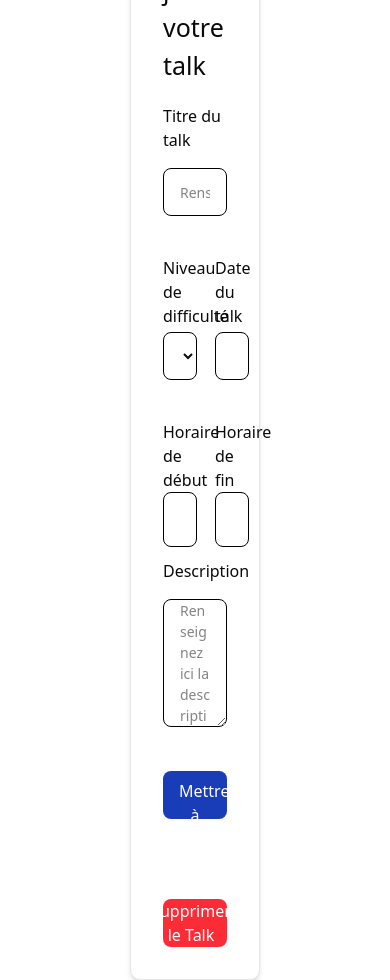
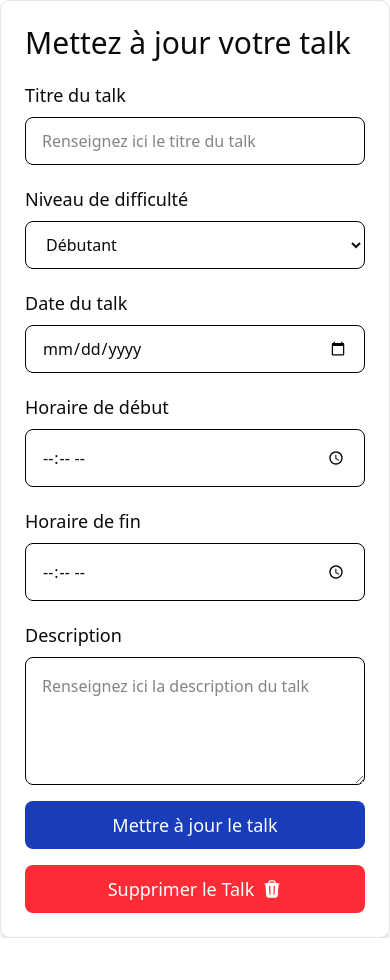
Before and after one commit to DFarau/Projet-Talk-Master-Front, a Next.js app: page /talks/update in a window 390 px wide. After the commit the page ends 938 px from the top, so only its background shows below. Built offline with nearby package versions, Linux system fonts and the light colour scheme.

Commit message:
feat: responsive fot login, form and admin pages

```diff
--- a/src/app/login/page.tsx
+++ b/src/app/login/page.tsx
@@ -2,7 +2,7 @@ import AuthForm from "@/components/AuthForm";
 
 export default function LoginPage() {
   return (
-    <div className="flex flex-col items-center justify-center min-h-screen bg-white">
+    <div className="flex flex-col items-center justify-center min-h-screen bg-white w-full">
       <AuthForm type="login" />
     </div>
   );
--- a/src/app/register/page.tsx
+++ b/src/app/register/page.tsx
@@ -2,7 +2,7 @@ import AuthForm from "@/components/AuthForm";
 
 export default function RegisterPage() {
   return (
-    <div className="flex flex-col items-center justify-center min-h-screen bg-white">
+    <div className="flex flex-col items-center justify-center bg-white w-full">
       <AuthForm type="register" />
     </div>
   );
--- a/src/app/talks/create/page.tsx
+++ b/src/app/talks/create/page.tsx
@@ -2,7 +2,7 @@ import TalkForm from "@/components/TalkForm";
 
 export default function TalkPage() {
   return (
-    <div className="flex flex-col w-full items-center justify-center min-h-screen bg-white">
+    <div className="flex flex-col w-full items-center md:justify-center md:min-h-screen bg-white">
       <TalkForm type="create" />
     </div>
   );
--- a/src/app/talks/manage/page.tsx
+++ b/src/app/talks/manage/page.tsx
@@ -5,9 +5,9 @@ import TalkList from "@/components/talkslist";
 export default function TalkPage() {
     const isAdmin = true;
   return (
-    <div className="flex flex-col w-full items-center justify-center  bg-white p-5">
-        <div className="w-3/4 flex flex-col h-100 items-start justify-start gap-2" >
-            <h1 className="text-2xl font-bold mb-4">Gestion des Talks</h1>
+    <div className="flex flex-col w-full md:text-start  items-center justify-center  bg-white md:p-5">
+        <div className="w-full md:w-3/4 flex flex-col md:h-100 items-center md:items-start md:justify-start gap-3 md:gap-2 p-3 md:p-0" >
+            <h1 className="text-3xl md:text-2xl font-bold mb-4">Gestion des Talks</h1>
             <p className="text-gray-700 mb-4">{isAdmin ? "Gérez ici l'ensemble des talks." : "Retrouvez ici tous talks et propositions de talk."}</p>
             <TalkList type="admin"/>
 
--- a/src/components/TalkForm.tsx
+++ b/src/components/TalkForm.tsx
@@ -13,30 +13,33 @@ const TalkForm: React.FC<TalkFormProps> = ({ type }) => {
   const isUpdate = type === "update";
 
   return (
-    <div className="flex h-screen bg-white w-full justify-center items-center">
-      <div className="flex items-center justify-center w-1/3">
-        <div className="bg-white shadow-md border rounded-lg p-8 w-full max-w-md ">
-          <h1 className="font-medium text-[25px]  mb-5">{isCreate ? "Proposez un nouveau talk" : "Mettez à jour votre talk"}</h1>
+    <div className="flex md:h-screen bg-white w-full justify-center items-center">
+      <div className="flex items-center justify-center w-full md:w-1/3">
+        <div className="bg-white shadow-md border rounded-lg p-6 md:p-8 w-full max-w-md ">
+          <h1 className="font-medium text-3xl md:text-2xl  mb-5">{isCreate ? "Proposez un nouveau talk" : "Mettez à jour votre talk"}</h1>
 
           <form className="space-y-4">
-            <div className="flex flex-col gap-3">
-              <label htmlFor="title" className="block text-[16px] font-normal w-full ">
+            <div className="flex flex-col gap-5">
+              <div className="flex flex-col w-full gap-2">
+                  <label htmlFor="title" className="block text-lg md:text-md font-normal w-full ">
                     Titre du talk
                   </label>
                   <input
                     type="text"
                     id="title"
-                className="mt-1 mb-7 block w-full h-12 px-4 rounded-md border border-black focus:border-blue-600 focus:ring-blue-600 text-[14px]"
+                    className=" block w-full h-12 px-4 rounded-md border border-black focus:border-blue-600 focus:ring-blue-600 text-md  md:text-sm"
                     placeholder="Renseignez ici le titre du talk"
                   />
-              <div className="flex w-full flex-row items-center justify-between gap-5">
-                  <div className="flex flex-col w-1/2">
-                    <label htmlFor="level" className="block text-[16px] font-normal">
+              </div>
+
+                <div className="flex w-full flex-col md:flex-row md:items-center md:justify-between gap-5">
+                    <div className="flex flex-col w-full md:w-1/2 gap-2">
+                      <label htmlFor="level" className="block text-lg md:text-md font-normal">
                         Niveau de difficulté
                       </label>
                       <select
                         id="level"
-                      className="mt-1 mb-7 block w-full h-12 px-4 rounded-md border border-black focus:border-blue-600 focus:ring-blue-600 text-[14px]"
+                        className="block w-full h-12 px-4 rounded-md border border-black focus:border-blue-600 focus:ring-blue-600 text-md  md:text-sm"
                       >
                         <option value="beginner">Débutant</option>
                         <option value="intermediate">Intermédiaire</option>
@@ -44,21 +47,21 @@ const TalkForm: React.FC<TalkFormProps> = ({ type }) => {
                       </select>
                     </div>
 
-                  <div className="flex flex-col w-1/2">
-                    <label htmlFor="date" className="block text-[16px] font-normal">
+                    <div className="flex flex-col w-full md:w-1/2 gap-2">
+                      <label htmlFor="date" className="block text-lg md:text-md font-normal">
                         Date du talk
                       </label>
                       <input
                         type="date"
                         id="date"
-                      className="mt-1 mb-7 block w-full h-12 px-4 rounded-md border border-black focus:border-blue-600 focus:ring-blue-600 text-[14px]"
+                        className=" block w-full h-12 px-4 rounded-md border border-black focus:border-blue-600 focus:ring-blue-600 text-md  md:text-sm"
                         />
                     </div>
                 </div>
 
-              <div className="flex w-full flex-row items-center justify-between gap-5">
-                <div className="flex flex-col w-1/2 ">
-                  <label htmlFor="start" className="text-[16px] font-normal">
+                <div className="flex w-full flex-col md:flex-row md:items-center md:justify-between gap-5">
+                  <div className="flex flex-col w-full md:w-1/2 gap-2">
+                    <label htmlFor="start" className="text-lg md:text-md font-normal">
                     Horaire de début
                     </label>
                     <input
@@ -66,35 +69,39 @@ const TalkForm: React.FC<TalkFormProps> = ({ type }) => {
                     id="start"
                     min="09:00"
                     max="19:00"
-                  className="w-full p-4 rounded-md border border-black focus:border-blue-600 focus:ring-blue-600 text-[14px]"
+                    className="w-full p-4 rounded-md border border-black focus:border-blue-600 focus:ring-blue-600 text-md  md:text-sm"
                     />
                   </div>
-                <div className="flex flex-col w-1/2 ">
-                <label htmlFor="end" className="text-[16px] font-normal">
+                  <div className="flex flex-col w-full md:w-1/2  gap-2">
+                  <label htmlFor="end" className="text-lg md:text-md font-normal">
                       Horaire de fin
                     </label>
                     <input
                       type ="time"
                       id="end"
-                    className="w-full p-4 rounded-md border border-black focus:border-blue-600 focus:ring-blue-600 text-[14px]"
+                      className="w-full p-4 rounded-md border border-black focus:border-blue-600 focus:ring-blue-600 text-md  md:text-sm"
                     />
                   </div>
 
                 </div>
-              <label htmlFor="description" className="block text-[16px] font-normal">
+                <div className="flex flex-col w-full  gap-2">
+                  <label htmlFor="description" className="block text-lg md:text-md font-normal">
                     Description
                   </label>
                   <textarea
                     id="description"
-                className="mt-1 mb-7 block w-full h-32 px-4 rounded-md border border-black focus:border-blue-600 focus:ring-blue-600 text-[14px]"
+                    className=" block w-full h-32 p-4  rounded-md border border-black focus:border-blue-600 focus:ring-blue-600 text-md  md:text-sm"
                     placeholder="Renseignez ici la description du talk"
                   />
+                </div>
+
+
 
             </div>
 
             <button
               type="submit"
-              className="w-full h-12 bg-blue-800 hover:bg-green-500 hover:cursor-pointer  text-[16px] font-medium text-white py-2 px-4 rounded-md hover:bg-blue-600 focus:outline-none focus:ring-2 focus:ring-blue-600 focus:ring-offset-2"
+              className="w-full h-12 bg-blue-800 hover:bg-green-500 hover:cursor-pointer  text-lg md:text-md font-medium text-white py-2 px-4 rounded-md hover:bg-blue-600 focus:outline-none focus:ring-2 focus:ring-blue-600 focus:ring-offset-2"
             >
               {isCreate
               ? "Proposer le talk"
@@ -105,7 +112,7 @@ const TalkForm: React.FC<TalkFormProps> = ({ type }) => {
             {isUpdate && (
               <button
                 type="button"
-                className="w-full flex flex-row items-center justify-center h-12 bg-red-500 hover:bg-red-700 text-[16px] hover:cursor-pointer font-medium text-white py-2 px-4 rounded-md hover:bg-blue-600 focus:outline-none focus:ring-2 focus:ring-blue-600 focus:ring-offset-2"
+                className="w-full flex flex-row items-center justify-center h-12 bg-red-500 hover:bg-red-700 text-lg md:text-md hover:cursor-pointer font-medium text-white py-2 px-4 rounded-md hover:bg-blue-600 focus:outline-none focus:ring-2 focus:ring-blue-600 focus:ring-offset-2"
                 onClick={() => {}}
               >
                 Supprimer le Talk
--- a/src/components/talkslist.tsx
+++ b/src/components/talkslist.tsx
@@ -17,12 +17,12 @@ export default function TalksList(TalkListProps: TalkListProps) {
     }
     return (
         <div className="flex flex-col w-full">
-            <div className="flex flex-row items-center justify-between  gap-1 w-1/2">
+            <div className="flex flex-row items-center justify-between  gap-1 w-full md:w-1/2">
                 <MagnifyingGlassIcon className="h-7 w-7 text-gray-500/30" />
                 <input
                     type="text"
                     placeholder="Rechercher..."
-                    className="border border-gray-300 rounded-full px-3 p-1 w-full"
+                    className="border border-gray-300 rounded-full py-2 md:py-1 px-3  w-full"
                 />
 
             </div>
@@ -40,10 +40,10 @@ export default function TalksList(TalkListProps: TalkListProps) {
                 {isDayActiv && (
                     <>
                     <div className="flex flew-row h-1 bg-gray-200/40 rounded-full w-1/2"></div>
-                    <h3 className="text-lg font-medium py-2">En attente</h3>
-                    <div id="todo" className="w-full flex flex-col gap-2">
+                    <h3 className="text-xl md:text-lg font-medium py-2 text-center md:text-start">En attente</h3>
+                    <div id="todo" className="w-full flex flex-col gap-2 mb-7 md:mb-0">
                         <div className="flex flex-col gap-2">
-                            <div className="w-3/4 flex flex-col gap-2 shadow-md p-3 rounded-lg">
+                            <div className="w-full md:w-3/4 flex flex-col gap-2 shadow-md p-3 rounded-lg">
                                 <div className="w-full flex flex-row gap-2  items-center justify-between">
                                     <div className=" flex flex-row gap-4 items-center justify-center">
 
@@ -53,13 +53,11 @@ export default function TalksList(TalkListProps: TalkListProps) {
 
 
                                             <p>Nom du talk</p>
-                                            <p>Intervenant</p>
+                                            <p className="hidden md:block">Intervenant</p>
 
 
                                     </div>
-                                    <div className="py-2 w-30 text-center rounded-lg bg-gray-200/40">
-                                                <p>Statut </p>
-                                    </div>
+
                                     {isActiv ?
                                         <ChevronDownIcon className="h-5 w-5 text-gray-500/30 cursor-pointer hover:text-gray-500/70" onClick={handleClick}/>
 
@@ -70,10 +68,12 @@ export default function TalksList(TalkListProps: TalkListProps) {
                                 </div>
                                 {isActiv && (
                                     <>
-                                        <p className="w-full p-2">Description</p>
+                                        <p className="md:hidden w-full px-2">Intervenant</p>
+
+                                        <p className="w-full py-1 px-2 md:py-2">Description</p>
                                         <div className="p-2 gap-2 w-full flex flew-row items-center">
-                                            <button className="bg-blue-800 text-white rounded-lg px-4 py-2 hover:bg-green-500 hover:cursor-pointer text-center">Accepter</button>
-                                            <button className="bg-red-500 text-white rounded-lg px-4 py-2 hover:bg-red-700 hover:cursor-pointer text-center">Refuser</button>
+                                            <button className="bg-blue-800 text-white rounded-lg px-4 py-2 hover:bg-green-500 hover:cursor-pointer text-center w-1/2 md:w-1/3">Accepter</button>
+                                            <button className="bg-red-500 text-white rounded-lg px-4 py-2 hover:bg-red-700 hover:cursor-pointer text-center w-1/2 md:w-1/3">Refuser</button>
                                         </div>
                                     </>
 
@@ -83,10 +83,10 @@ export default function TalksList(TalkListProps: TalkListProps) {
 
                         </div>
                     </div>
-                    <h3 className="text-lg font-medium py-2">Attribués</h3>
-                    <div id="daytasks" className="w-full flex flex-row gap-2">
-                                <div className="flex flex-col items-center w-1/5">
-                                    <h4 className="text-lg font-medium py-2">Salle 1</h4>
+                    <h3 className="text-xl md:text-lg font-medium py-2 text-center md:text-start">Attribués</h3>
+                    <div id="daytasks" className="w-full flex flex-col justify-center md:justify-start md:flex-row gap-2 mb-7 md:mb-0">
+                                <div className="flex flex-col items-center w-full md:w-1/5">
+                                    <h4 className="text-xl md:text-lg font-medium py-2 text-center md:text-start">Salle 1</h4>
                                     <div className="shadow-md p-3 flex-col gap-2 text-center rounded-lg w-full">
                                         <p className="text-gray-300 text-xs ">9h-10h</p>
                                         <h4 className="font-medium">Nom du talk</h4>
@@ -95,8 +95,8 @@ export default function TalksList(TalkListProps: TalkListProps) {
                                     </div>
 
                                 </div>
-                                <div className="flex flex-col items-center w-1/5">
-                                    <h4 className="text-lg font-medium py-2">Salle 2</h4>
+                                <div className="flex flex-col items-center w-full md:w-1/5">
+                                    <h4 className="text-xl md:text-lg font-medium py-2 text-center md:text-start">Salle 2</h4>
                                     <div className="shadow-md p-3 flex-col gap-2 text-center rounded-lg w-full">
                                         <p className="text-gray-300 text-xs ">9h-10h</p>
                                         <h4 className="font-medium">Nom du talk</h4>
@@ -105,8 +105,8 @@ export default function TalksList(TalkListProps: TalkListProps) {
                                     </div>
 
                                 </div>
-                                <div className="flex flex-col items-center w-1/5">
-                                    <h4 className="text-lg font-medium py-2">Salle 3</h4>
+                                <div className="flex flex-col items-center w-full md:w-1/5">
+                                    <h4 className="text-xl md:text-lg font-medium py-2 text-center md:text-start">Salle 3</h4>
                                     <div className="shadow-md p-3 flex-col gap-2 text-center rounded-lg w-full">
                                         <p className="text-gray-300 text-xs ">9h-10h</p>
                                         <h4 className="font-medium">Nom du talk</h4>
@@ -114,8 +114,8 @@ export default function TalksList(TalkListProps: TalkListProps) {
                                         <p className="text-gray-500 italic text-xs">Intervenant</p>
                                     </div>
                                 </div>
-                                <div className="flex flex-col items-center w-1/5">
-                                    <h4 className="text-lg font-medium py-2">Salle 4</h4>
+                                <div className="flex flex-col items-center w-full md:w-1/5">
+                                    <h4 className="text-xl md:text-lg font-medium py-2 text-center md:text-start">Salle 4</h4>
                                     <div className="shadow-md p-3 flex-col gap-2 text-center rounded-lg w-full">
                                         <p className="text-gray-300 text-xs ">9h-10h</p>
                                         <h4 className="font-medium">Nom du talk</h4>
@@ -124,8 +124,8 @@ export default function TalksList(TalkListProps: TalkListProps) {
                                     </div>
 
                                 </div>
-                                <div className="flex flex-col items-center w-1/5">
-                                    <h4 className="text-lg font-medium py-2">Salle 5</h4>
+                                <div className="flex flex-col items-center w-full md:w-1/5">
+                                    <h4 className="text-xl md:text-lg font-medium py-2 text-center md:text-start">Salle 5</h4>
                                     <div className="shadow-md p-3 flex-col gap-2 text-center rounded-lg w-full">
                                         <p className="text-gray-300 text-xs ">9h-10h</p>
                                         <h4 className="font-medium">Nom du talk</h4>
```
Also changed, not shown: src/components/AuthForm.tsx (+11 -4 lines). Lines whose indentation alone changed are shown as unchanged.
